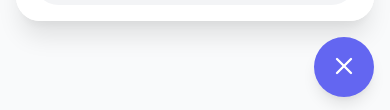
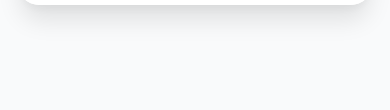
Before and after one commit to RavveFix/Support-bot-EV-, a plain HTML site: page index.html in a window 390 px wide. Shown: the part 731-841 px from the top of the page. Drawn offline with Linux system fonts and the light colour scheme.

Commit message:
feat: Improve chat widget responsiveness and hide launcher when active.

```diff
--- a/style.css
+++ b/style.css
@@ -75,7 +75,7 @@ body {
     display: flex;
     justify-content: space-between;
     align-items: center;
-    box-shadow: 0 2px 4px rgba(0,0,0,0.1);
+    box-shadow: 0 2px 4px rgba(0, 0, 0, 0.1);
 }
 
 .chat-header-info {
@@ -132,7 +132,7 @@ body {
 
 .close-btn:hover {
     opacity: 1;
-    background: rgba(255,255,255,0.1);
+    background: rgba(255, 255, 255, 0.1);
 }
 
 /* Messages Area */
@@ -155,8 +155,15 @@ body {
 }
 
 @keyframes messageSlide {
-    from { opacity: 0; transform: translateY(10px); }
-    to { opacity: 1; transform: translateY(0); }
+    from {
+        opacity: 0;
+        transform: translateY(10px);
+    }
+
+    to {
+        opacity: 1;
+        transform: translateY(0);
+    }
 }
 
 .message.bot {
@@ -264,7 +271,7 @@ body {
     display: flex;
     align-items: center;
     justify-content: center;
-    transition: transform 0.3s cubic-bezier(0.34, 1.56, 0.64, 1), background-color 0.2s;
+    transition: transform 0.3s cubic-bezier(0.34, 1.56, 0.64, 1), background-color 0.2s, opacity 0.3s;
     position: relative;
     z-index: 1001;
 }
@@ -278,7 +285,8 @@ body {
     transform: scale(0.95);
 }
 
-.icon-open, .icon-close {
+.icon-open,
+.icon-close {
     position: absolute;
     transition: all 0.3s ease;
 }
@@ -298,8 +306,15 @@ body {
     transform: rotate(0) scale(1);
 }
 
+/* Hide launcher when chat is open */
+.chat-widget-container.active .chat-launcher {
+    opacity: 0;
+    pointer-events: none;
+    transform: scale(0);
+}
+
 /* Responsive */
-@media (max-width: 480px) {
+@media (max-width: 600px) {
     .chat-window {
         width: calc(100vw - 2rem);
         right: 1rem;
@@ -308,7 +323,10 @@ body {
     }
 
     .chat-widget-container {
-        right: 1rem;
-        bottom: 1rem;
+        right: auto;
+        left: 50%;
+        bottom: 2rem;
+        transform: translateX(-50%);
+        align-items: center;
     }
 }
```
